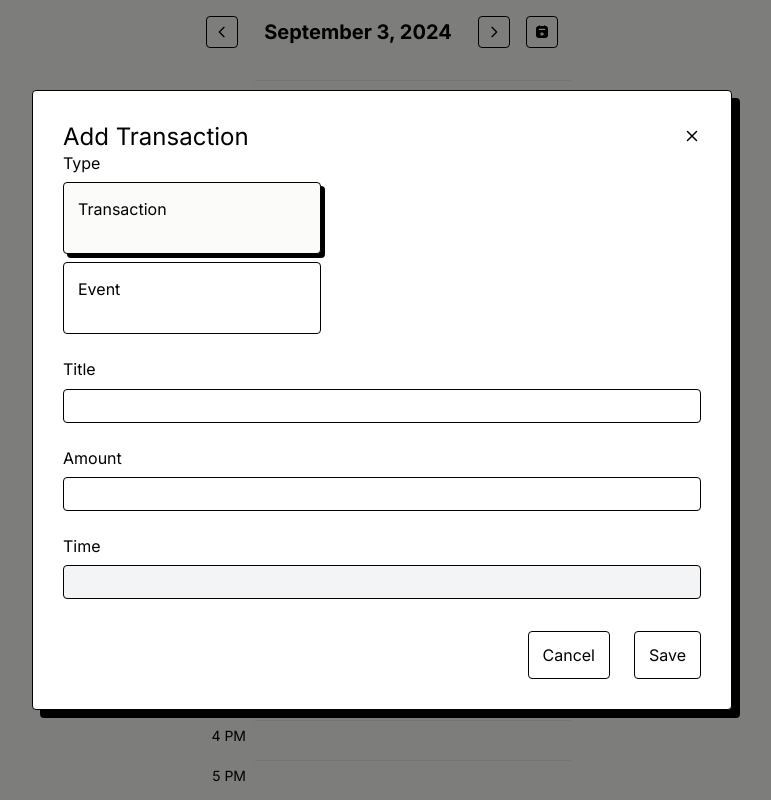
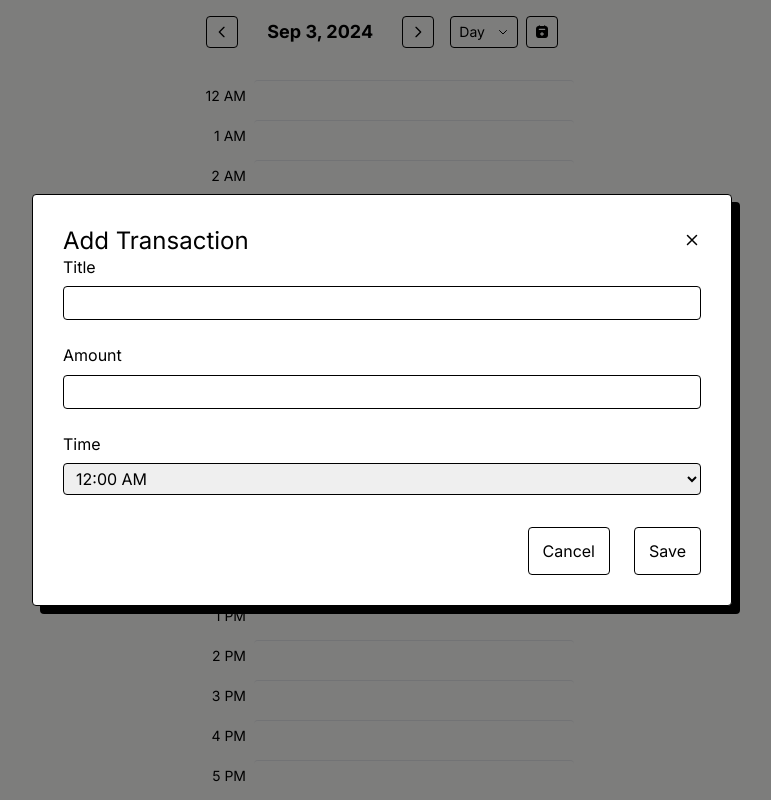
Before and after one commit to m2rads/financial-calendar, a Next.js app: page /calendar in a window 1280 px wide. Both pictures are taken after a click on the button 800 px from the left and 32 px from the top of the page. Shown: the top 800 px of the page, without its empty margins (258-1029 px from the left). Built offline with nearby package versions, Linux system fonts and the light colour scheme.

Commit message:
add a view button to the header

```diff
--- a/components/Calendar.tsx
+++ b/components/Calendar.tsx
@@ -1,31 +1,44 @@
 'use client';
 
-import React, { useState } from 'react';
+import React, { useState, useRef, useEffect } from 'react';
 import { Button } from './ui/button';
 import { Dialog, DialogContent, DialogHeader, DialogTitle, DialogDescription, DialogFooter, DialogClose } from './ui/dialog';
 import { Label } from './ui/label';
-import { RadioGroup, RadioGroupItem } from './ui/radio-group';
-import { OutlineChevronLeft, OutlineChevronRight, Calendar2PlusFill } from './icons';
+import { OutlineChevronLeft, OutlineChevronRight, Calendar2PlusFill, OutlineChevronDown } from './icons';
 import { format, addDays, subDays } from 'date-fns';
 
 const Calendar: React.FC = () => {
   const hours = Array.from({ length: 24 }, (_, i) => i);
   const [isDialogOpen, setIsDialogOpen] = useState(false);
   const [selectedTime, setSelectedTime] = useState('');
-  const [eventType, setEventType] = useState<'transaction' | 'event'>('transaction');
   const [eventTitle, setEventTitle] = useState('');
   const [amount, setAmount] = useState('');
   const [currentDate, setCurrentDate] = useState(new Date());
+  const [currentView, setCurrentView] = useState<'day' | 'week' | 'month' | 'year'>('day');
+  const [isViewDropdownOpen, setIsViewDropdownOpen] = useState(false);
+  const dropdownRef = useRef<HTMLDivElement>(null);
+
+  useEffect(() => {
+    const handleClickOutside = (event: MouseEvent) => {
+      if (dropdownRef.current && !dropdownRef.current.contains(event.target as Node)) {
+        setIsViewDropdownOpen(false);
+      }
+    };
+
+    document.addEventListener('mousedown', handleClickOutside);
+    return () => {
+      document.removeEventListener('mousedown', handleClickOutside);
+    };
+  }, []);
 
   const handleTimeClick = (hour: number) => {
-    const formattedHour = hour === 0 ? '12 AM' : hour < 12 ? `${hour} AM` : hour === 12 ? '12 PM' : `${hour - 12} PM`;
+    const formattedHour = hour === 0 ? '12:00 AM' : hour < 12 ? `${hour}:00 AM` : hour === 12 ? '12:00 PM' : `${hour - 12}:00 PM`;
     setSelectedTime(formattedHour);
     setIsDialogOpen(true);
   };
 
   const handleSave = () => {
-    // Handle save logic here
-    console.log('Saving:', { eventType, eventTitle, amount, selectedTime });
+    console.log('Saving:', { eventTitle, amount, selectedTime });
     setIsDialogOpen(false);
   };
 
@@ -37,6 +50,11 @@ const Calendar: React.FC = () => {
     setCurrentDate(prevDate => addDays(prevDate, 1));
   };
 
+  const handleViewChange = (view: 'day' | 'week' | 'month' | 'year') => {
+    setCurrentView(view);
+    setIsViewDropdownOpen(false);
+  };
+
   return (
     <div className="max-w-sm mx-auto">
       {/* Sticky Header */}
@@ -45,21 +63,46 @@ const Calendar: React.FC = () => {
           <Button variant="default" size="icon" onClick={goToPreviousDay} className="w-8 h-8 p-0">
             <OutlineChevronLeft className="w-4 h-4" />
           </Button>
-          <h1 className="text-xl font-bold flex-grow text-center">
-            {format(currentDate, 'MMMM d, yyyy')}
+          <h1 className="text-lg font-bold flex-grow text-center mx-2">
+            {format(currentDate, 'MMM d, yyyy')}
           </h1>
           <Button variant="default" size="icon" onClick={goToNextDay} className="w-8 h-8 p-0">
             <OutlineChevronRight className="w-4 h-4" />
           </Button>
         </div>
+        <div className="flex items-center ml-4">
+          <div className="relative" ref={dropdownRef}>
+            <Button
+              variant="default"
+              onClick={() => setIsViewDropdownOpen(!isViewDropdownOpen)}
+              className="flex items-center h-8 px-2 text-sm"
+            >
+              {currentView.charAt(0).toUpperCase() + currentView.slice(1)}
+              <OutlineChevronDown className="w-3 h-3 ml-1" />
+            </Button>
+            {isViewDropdownOpen && (
+              <div className="absolute right-0 mt-2 w-32 bg-white border border-black rounded shadow-[8px_8px_0px_0px_rgba(0,0,0,1)] z-50">
+                {['day', 'week', 'month', 'year'].map((view) => (
+                  <button
+                    key={view}
+                    className="block w-full text-left px-4 py-2 hover:bg-gray-100 text-sm"
+                    onClick={() => handleViewChange(view as 'day' | 'week' | 'month' | 'year')}
+                  >
+                    {view.charAt(0).toUpperCase() + view.slice(1)}
+                  </button>
+                ))}
+              </div>
+            )}
+          </div>
           <Button
             variant="default"
             size="icon"
             onClick={() => setIsDialogOpen(true)}
-          className="w-8 h-8 p-0 ml-4"
+            className="w-8 h-8 p-0 ml-2"
           >
             <Calendar2PlusFill className="w-4 h-4" />
           </Button>
+        </div>
       </header>
 
       {/* Time slots */}
@@ -81,22 +124,11 @@ const Calendar: React.FC = () => {
       <Dialog isOpen={isDialogOpen} onClose={() => setIsDialogOpen(false)}>
         <DialogContent>
           <DialogHeader>
-            <DialogTitle>Add {eventType === 'transaction' ? 'Transaction' : 'Event'}</DialogTitle>
+            <DialogTitle>Add Transaction</DialogTitle>
             <DialogClose onClick={() => setIsDialogOpen(false)} />
           </DialogHeader>
           <DialogDescription>
             <div className="space-y-6">
-              <div>
-                <Label htmlFor="eventType" className="mb-2 block">Type</Label>
-                <RadioGroup value={eventType} onValueChange={(value) => setEventType(value as 'transaction' | 'event')}>
-                  <RadioGroupItem value="transaction" id="transaction">
-                    Transaction
-                  </RadioGroupItem>
-                  <RadioGroupItem value="event" id="event">
-                    Event
-                  </RadioGroupItem>
-                </RadioGroup>
-              </div>
               <div>
                 <Label htmlFor="eventTitle" className="mb-2 block">Title</Label>
                 <input
@@ -107,7 +139,6 @@ const Calendar: React.FC = () => {
                   className="w-full border border-black rounded px-2 py-1"
                 />
               </div>
-              {eventType === 'transaction' && (
               <div>
                 <Label htmlFor="amount" className="mb-2 block">Amount</Label>
                 <input
@@ -118,16 +149,23 @@ const Calendar: React.FC = () => {
                   className="w-full border border-black rounded px-2 py-1"
                 />
               </div>
-              )}
               <div>
                 <Label htmlFor="time" className="mb-2 block">Time</Label>
-                <input
+                <select
                   id="time"
-                  type="text"
                   value={selectedTime}
-                  readOnly
-                  className="w-full border border-black rounded px-2 py-1 bg-gray-100"
-                />
+                  onChange={(e) => setSelectedTime(e.target.value)}
+                  className="w-full border border-black rounded px-2 py-1"
+                >
+                  {hours.map((hour) => {
+                    const formattedHour = hour === 0 ? '12:00 AM' : hour < 12 ? `${hour}:00 AM` : hour === 12 ? '12:00 PM' : `${hour - 12}:00 PM`;
+                    return (
+                      <option key={hour} value={formattedHour}>
+                        {formattedHour}
+                      </option>
+                    );
+                  })}
+                </select>
               </div>
             </div>
           </DialogDescription>
```
Lines whose indentation alone changed are shown as unchanged.
